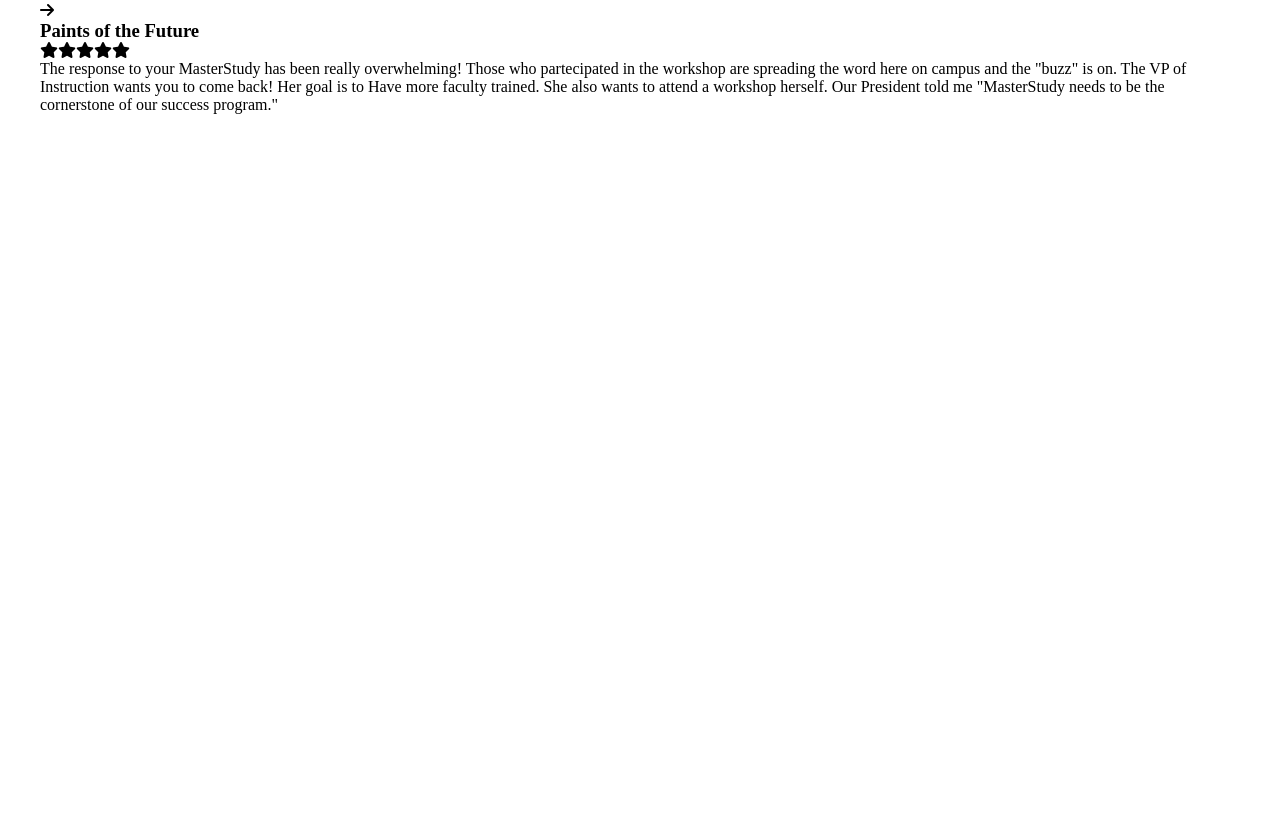
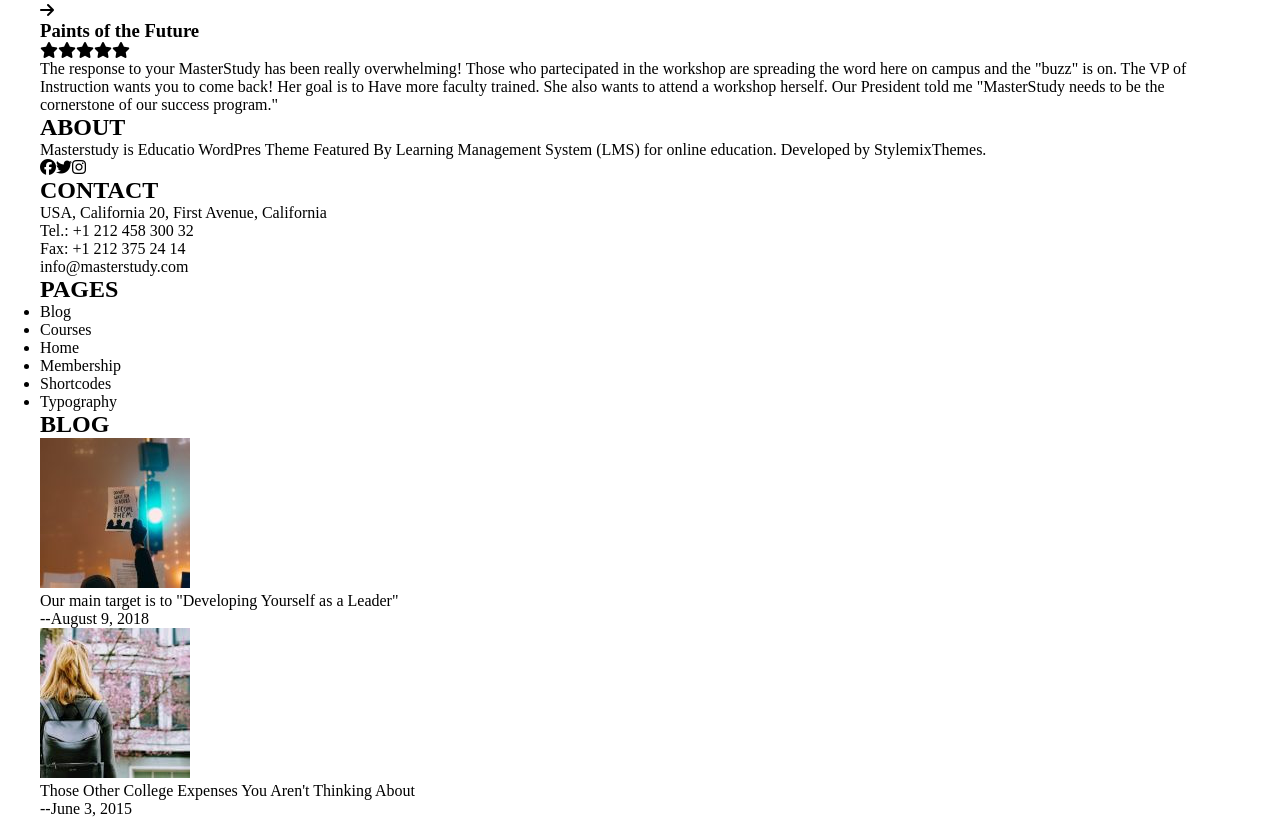
Before and after one commit to ValerioCani/proj-html-vuejs, a Vue app: page / in a window 1280 px wide. Shown: the part 3107-3925 px from the top of the page. Before the commit the page ends 3221 px from the top, so only its background shows below. Built offline with nearby package versions, Linux system fonts and the light colour scheme.

Commit message:
Fine Inserimento Elementi. Ora si parte con la stilizzazione

```diff
--- a/src/components/MasterFooter.vue
+++ b/src/components/MasterFooter.vue
@@ -1,6 +1,37 @@
 <template>
   <footer>
-    <div class="container"></div>
+    <div class="container">
+
+      <div class="footer_column">
+          <h2>{{About.headline}}</h2>
+          <p>{{About.content}}</p>
+          <i v-for="(icon, index) in About.social" :key="index" class="fa-brands" :class="'fa-'+icon"></i>
+      </div>
+
+      <div class="footer_column">
+          <h2>{{Contact.headline}}</h2>
+          <p v-for="(contact, index) in Contact.content" :key="index">{{contact}}</p>
+      </div>
+
+      <div class="footer_column">
+          <h2>{{Pages.headline}}</h2>
+          <ul>
+            <li v-for="(page, index) in Pages.content" :key="index">{{page}}</li>
+          </ul>
+      </div>
+
+      <div class="footer_column">
+          <h2>{{Blog.headline}}</h2>
+          <div v-for="(article, index) in Blog.content" :key="index">
+            <img :src="require('@/assets/img/' + article.img)" alt="">
+            <div>
+              <p>{{article.text}}</p>
+              <span>{{article.date}}</span>
+            </div>
+          </div>
+      </div>
+
+    </div>
   </footer>
 </template>
 
@@ -46,12 +77,12 @@
         headline:'BLOG',
         content:[
           {
-            img:'',
+            img:'Article1.jpeg',
             text:'Our main target is to "Developing Yourself as a Leader"',
             date:'--August 9, 2018',
           },
           {
-            img:'',
+            img:'Article2.jpeg',
             text:'Those Other College Expenses You Aren\'t Thinking About',
             date:'--June 3, 2015',
           },
```
Also changed, not shown: src/assets/img/Article1.jpeg (added), src/assets/img/Article2.jpeg (added).
